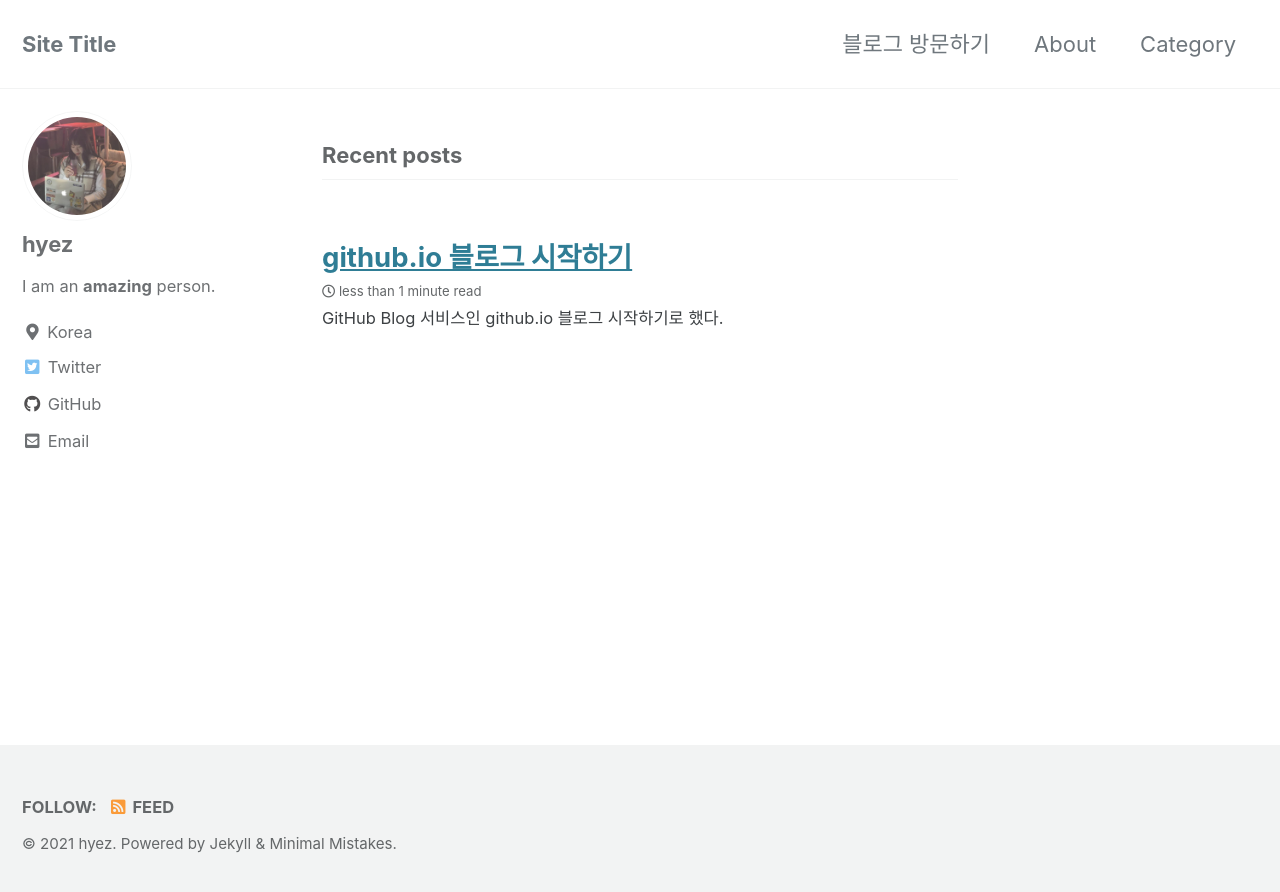
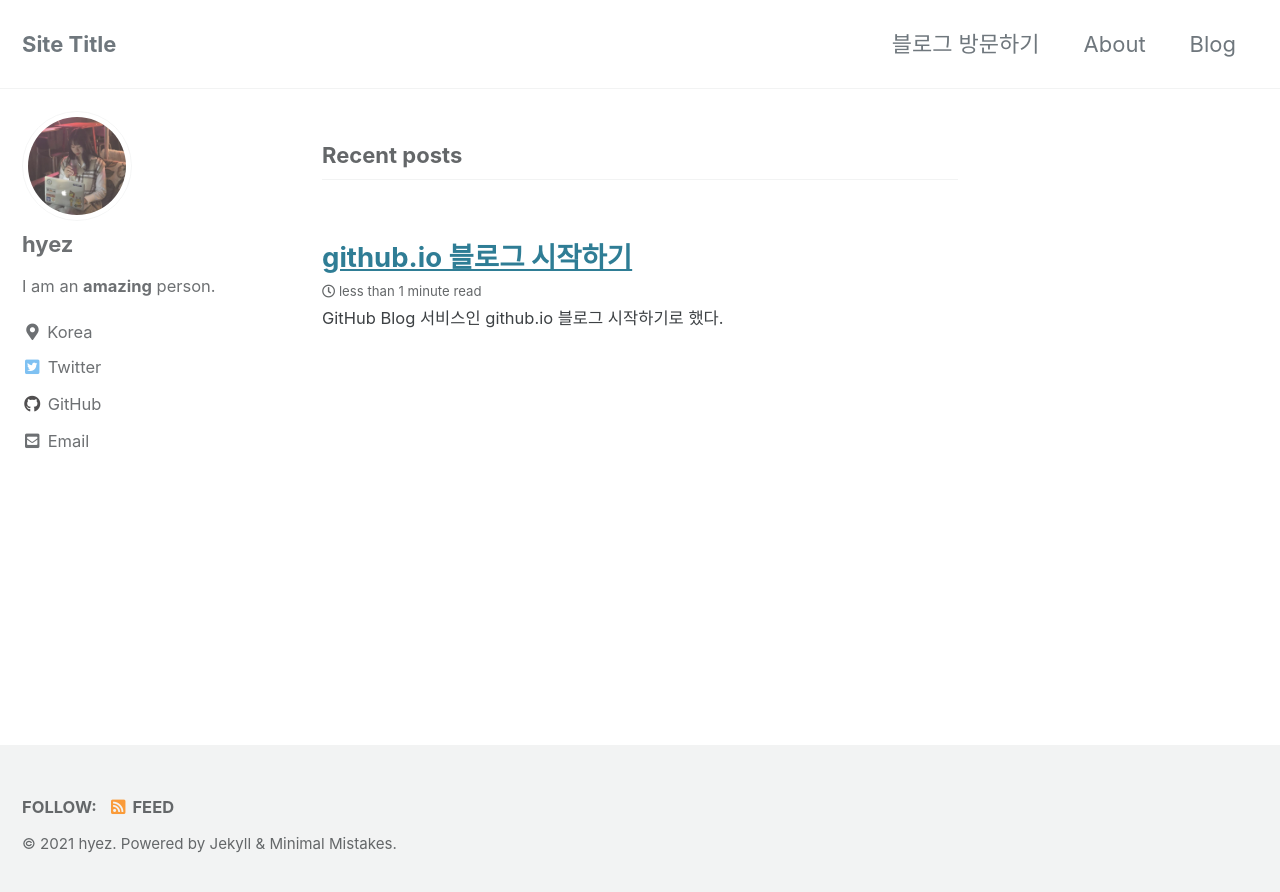
Before and after one commit to hyez/hyez.github.io, a Jekyll site: the page built from index.html, in a window 1280 px wide. Shown: the top 892 px of the page. Built offline with Jekyll 4.4.1, drawn with Linux system fonts in a browser that asks for light colours; cached includes are drawn as plain includes; the list of posts is cut into pages by our own code.

Commit message:
add menu

```diff
--- a/_data/navigation.yml
+++ b/_data/navigation.yml
@@ -6,8 +6,8 @@ main:
   - title: "About"
     url: /about/
 
-  - title: "Category"
-    url: /categories/
+  - title: "Blog"
+    url: /categories/#blog
 
 
 # main links
```
